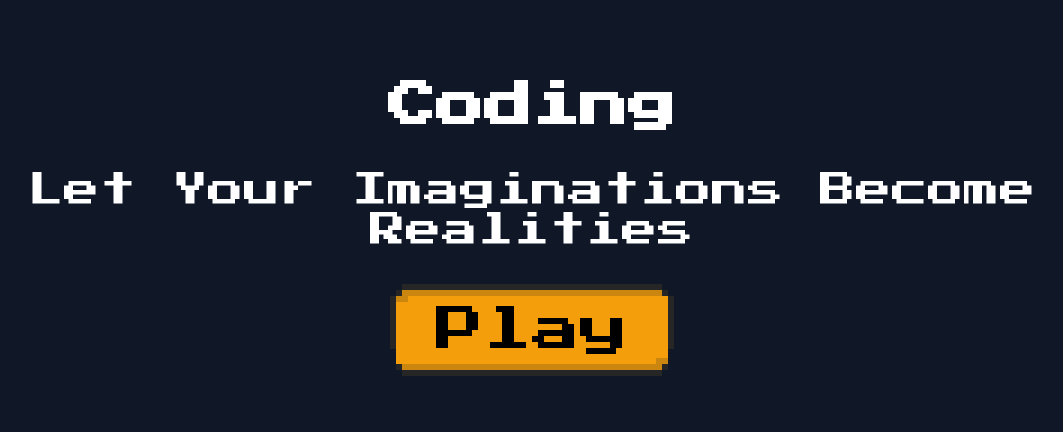
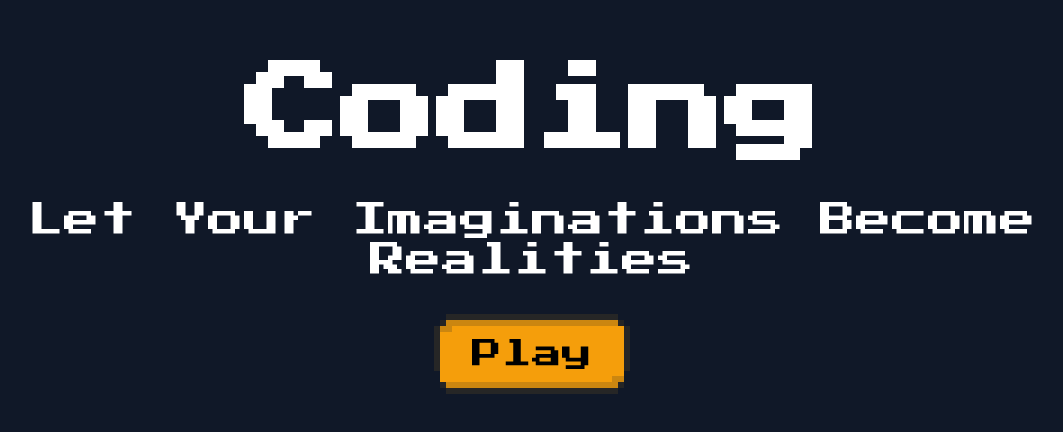
Before and after one commit to aspectxlol/coding, a Next.js app: page / in a window 1280 px wide. Shown: the part 174-606 px from the top of the page, without its empty margins (108-1171 px from the left). Built offline with nearby package versions, Linux system fonts and the light colour scheme.

Commit message:
im verry happy with this version

```diff
--- /dev/null
+++ b/src/app/head.tsx
@@ -0,0 +1,9 @@
+export default function Head() {
+  return (
+    <>
+      <title>Coding</title>
+      <meta name="viewport" content="width=device-width, initial-scale=1" />
+      {/* ...other meta tags... */}
+    </>
+  );
+}
--- a/src/app/layout.tsx
+++ b/src/app/layout.tsx
@@ -7,7 +7,7 @@ const pressStart = Press_Start_2P({
 })
 
 export const metadata = {
-  title: "Ekstrakulikuler Coding",
+  title: "Coding",
   description: "Tempat mengubah imajinasi, Menjadi kenyataan"
 }
 
--- a/src/app/page.tsx
+++ b/src/app/page.tsx
@@ -22,35 +22,56 @@ const itemVariants = {
 export default function Home() {
   return (
     <motion.div
-      className="flex flex-col items-center gap-10 w-full h-full justify-center"
+      className="flex flex-col items-center gap-10 w-full h-full justify-center mx-auto px-4"
       initial="hidden"
       animate="visible"
       variants={containerVariants}
     >
       <motion.h1
-        className="text-9xl md:text-5xl font-bold text-center"
+        className="text-5xl sm:text-6xl md:text-7xl lg:text-8xl font-bold text-center break-words"
         variants={itemVariants}
       >
         Coding
       </motion.h1>
 
       <motion.p
-        className="text-center text-4xl"
+        className="text-base sm:text-lg md:text-2xl lg:text-4xl text-center"
         variants={itemVariants}
       >
         Let Your Imaginations Become Realities
       </motion.p>
       <AnimatedButton
         buttonProps={{
-          className: "text-5xl h-fit p-4 px-10",
+          className: "text-xl sm:text-2xl md:text-3xl h-fit p-4 px-8 font-bold",
           variant: "default"
         }}
         motionProps={{
-
+          initial: "hidden",
+          animate: "visible",
+          variants: {
+            hidden: {
+              opacity: 0,
+              y: 50 // start 50px below
+            },
+            visible: {
+              opacity: 1,
+              y: 0, // fly up to original position
+              transition: {
+                delay: 1,
+                type: "spring", // optional: makes the animation a bit bouncy
+                stiffness: 100, // controls the speed of the "fly up" effect
+                damping: 25, // controls the "bounciness"
+              }
+            }
+          },
+          whileHover: { scale: 1.1 },
+          whileTap: { scale: 0.95 }
         }}
       >
         Play
       </AnimatedButton>
+
+
     </motion.div>
   );
 }
--- a/src/components/animated/button.tsx
+++ b/src/components/animated/button.tsx
@@ -11,8 +11,6 @@ export default function AnimatedButton({
   return (
     //@ts-ignore
     <motion.div
-      whileHover={{ scale: 1.1 }}
-      whileTap={{ scale: 0.95 }}
       style={{ display: "inline-block" }}
       {...motionProps}
     >
```
